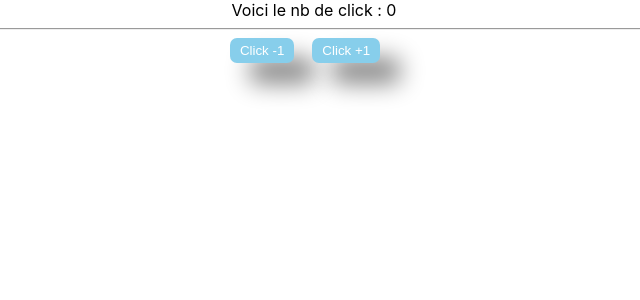
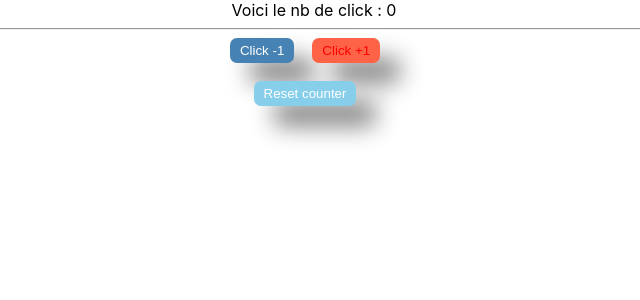
Before and after one commit to mgiul/tjs-formation, a React (Create React App) app: page / in a window 1280 px wide. Shown: the top 300 px of the page, without its empty margins (326-966 px from the left). Built offline with nearby package versions, Linux system fonts and the light colour scheme.

Commit message:
Boutons props style

```diff
--- a/src/App/App.js
+++ b/src/App/App.js
@@ -23,8 +23,12 @@ class App extends React.PureComponent {
           this.setState({ counter: this.state.counter - 1 });
           // Retard de un car setstate est async
           // console.log(this.state.counter);
-        }}>Click -1</Button>
-        <Button>Click +1</Button>
+        }}
+          style={{ backgroundColor: "steelblue" }}>
+          Click -1</Button>
+        <Button style={{ backgroundColor: "tomato", color: "red" }}>Click +1</Button>
+        <br />
+        <Button onButtonClick={() => { this.setState({ counter: 0 }) }}>Reset counter</Button>
       </div>
     );
   }
--- a/src/App/components/ui/Button/Button.js
+++ b/src/App/components/ui/Button/Button.js
@@ -22,6 +22,7 @@ const Button = (props) => {
     console.log(props);
     return (
         <button
+            style={props.style}
             className={
                 // isClicked ? style.Button + ' ' + style.clicked : style.Button
                 `${style.Button}${isClicked ? ' ' + style.clicked : ''}`
@@ -43,7 +44,7 @@ Button.propTypes = {
 }
 
 Button.defaultProps = {
-    onButtonClick:()=>{alert('pas d\'action');} // Ne jamais faire alert ça bloque tout le js
+    onButtonClick: () => { alert('pas d\'action'); } // Ne jamais faire alert ça bloque tout le js
 }
 
 // function Button() {
```
